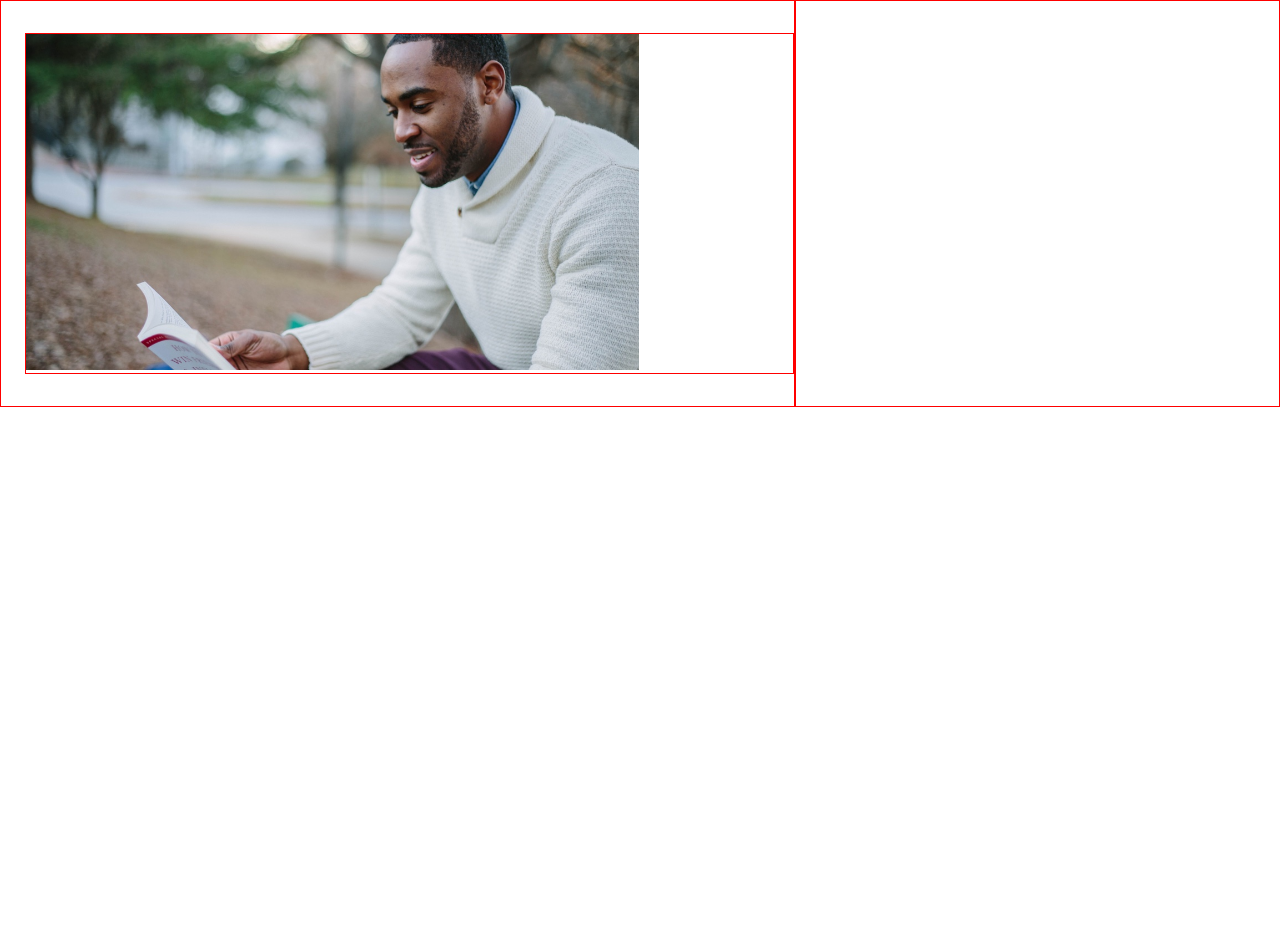
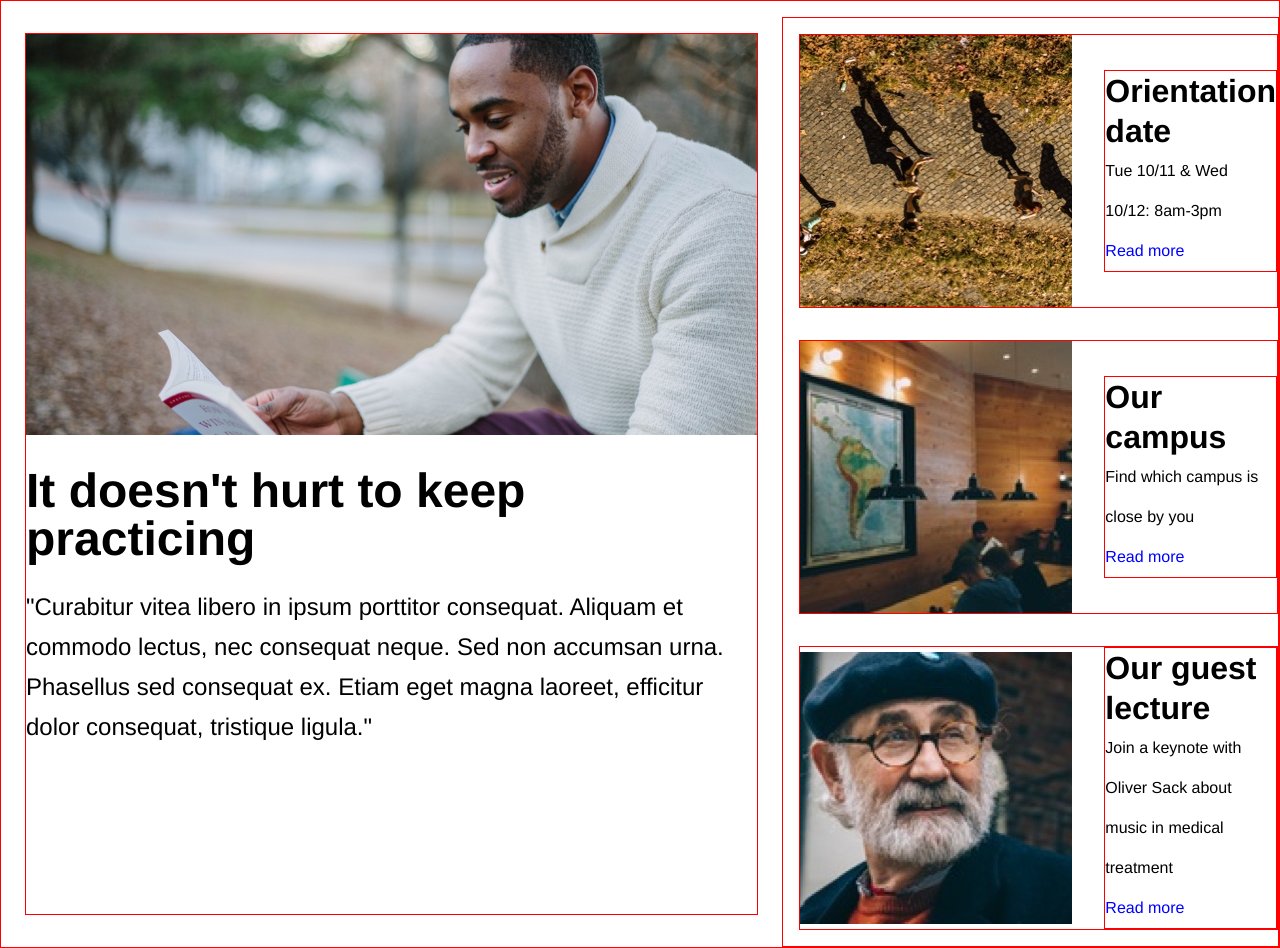
Before and after one commit to ReyamKin/colmaracademy, a plain HTML site: page index.html in a window 1280 px wide. Shown: the part 680-1628 px from the top of the page. Before the commit the page ends 1087 px from the top, so only its background shows below. Drawn offline with Linux system fonts and the light colour scheme.

Commit message:
Constructed news section

```diff
--- a/index.html
+++ b/index.html
@@ -44,8 +44,38 @@
     <div class="headlines">
       <div class="hlsec1">
         <img src="./images/information-main.jpg">
+        <h1>It doesn't hurt to keep practicing</h1>
+        <h2>"Curabitur vitea libero in ipsum porttitor consequat. Aliquam et
+          commodo lectus, nec consequat neque. Sed non accumsan urna. Phasellus
+          sed consequat ex. Etiam eget magna laoreet, efficitur dolor consequat,
+          tristique ligula."</h2>
       </div>
       <div class="hlsec2">
+        <div class="news">
+          <img src="./images/information-orientation.jpg">
+          <div class="newstext">
+            <h2>Orientation date</h2>
+            <h3>Tue 10/11 &amp; Wed 10/12: 8am-3pm</h3>
+            <p>Read more</p>
+          </div>
+        </div>
+        <div class="news">
+          <img src="./images/information-campus.jpg">
+          <div class="newstext">
+            <h2>Our campus</h2>
+            <h3>Find which campus is close by you</h3>
+            <p>Read more</p>
+          </div>
+        </div>
+        <div class="news">
+          <img src="./images/information-guest-lecture.jpg">
+          <div class="newstext">
+            <h2>Our guest lecture</h2>
+            <h3>Join a keynote with Oliver Sack about music in medical
+              treatment</h3>
+            <p>Read more</p>
+          </div>
+        </div>
       </div>
     </div>
 
--- a/resources/css/style.css
+++ b/resources/css/style.css
@@ -67,7 +67,7 @@ li {
   display: flex;
   flex-direction: column;
   width: 40%;
-  padding-left: 1.5rem;
+  margin-left: 1.5rem;
   justify-content: center;
 }
 
@@ -108,10 +108,58 @@ li {
 }
 
 .hlsec1 {
+  display: flex;
+  flex-direction: column;
   margin: 2rem 0 2rem 1.5rem;
   width: 60%;
 }
 
 .hlsec1 img {
-  width: 80%;
+  width: 100%;
+  margin-bottom: 2rem;
 }
+
+.hlsec1 h1 {
+  font-size: 3rem;
+  font-weight: bold;
+  margin-bottom: 1.5rem;
+}
+
+.hlsec1 h2 {
+  font-size: 1.5rem;
+  line-height: 2.5rem;
+}
+
+.hlsec2 {
+  display: flex;
+  flex-direction: column;
+  width: 40%;
+  margin: 1rem 0 0 1.5rem;
+  justify-content: center;
+}
+
+.news {
+  display: flex;
+  align-items: center;
+  margin: 1rem 0 1rem 1rem;
+  line-height: 2.5rem;
+}
+
+.news h2 {
+  font-size: 2rem;
+  font-weight: bold;
+  align-items: center;
+}
+
+.news h3 {
+  font-size: 1rem;
+}
+
+.news p {
+  color: blue;
+}
+
+.newstext {
+  width: 100%;
+  margin-left: 2rem;
+}
```
